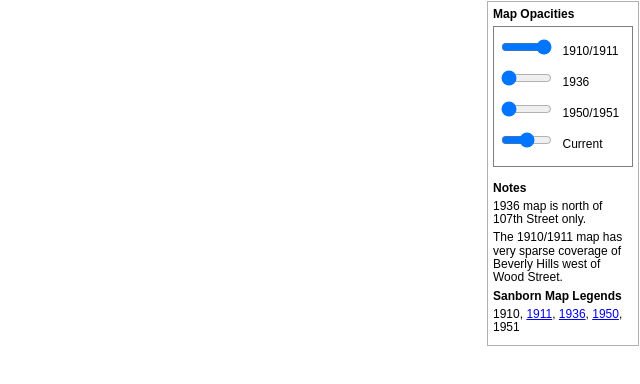
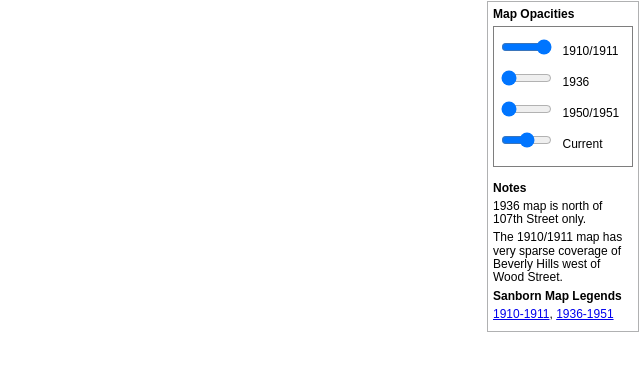
Before and after one commit to timblackburn/ridge_map, a plain HTML site: page index.html in a window 1280 px wide. Shown: the whole page, without its empty margins (640-1280 px from the left). Drawn offline with nearby package versions, Linux system fonts and the light colour scheme.

Commit message:
updated legends

```diff
--- a/index.html
+++ b/index.html
@@ -59,11 +59,9 @@
     <h3>Notes</h3><p>1936 map is north of 107th Street only.</p><p>The 1910/1911 map has very sparse coverage of Beverly Hills west of Wood Street.</p>
     <h3>Sanborn Map Legends</h3>
       <p>
-        1910,
-        <a href="http://timblackburn.github.io/ridge_map_1910_1911/sanborn-key-MP-1911.jpg">1911</a>,
-        <a href="http://timblackburn.github.io/ridge_map_1936/sanborn-key-1936.png">1936</a>,
-        <a href="http://timblackburn.github.io/ridge_map_1950_1951/sanborn-key-MP-1950.jpg">1950</a>,
-        1951
+
+        <a href="http://timblackburn.github.io/ridge_map_1910_1911/sanborn-key-MP-1911.jpg">1910-1911</a>,
+        <a href="http://timblackburn.github.io/ridge_map_1936/sanborn-key-1936.png">1936-1951</a>
       </p>
   </div>
 
```
